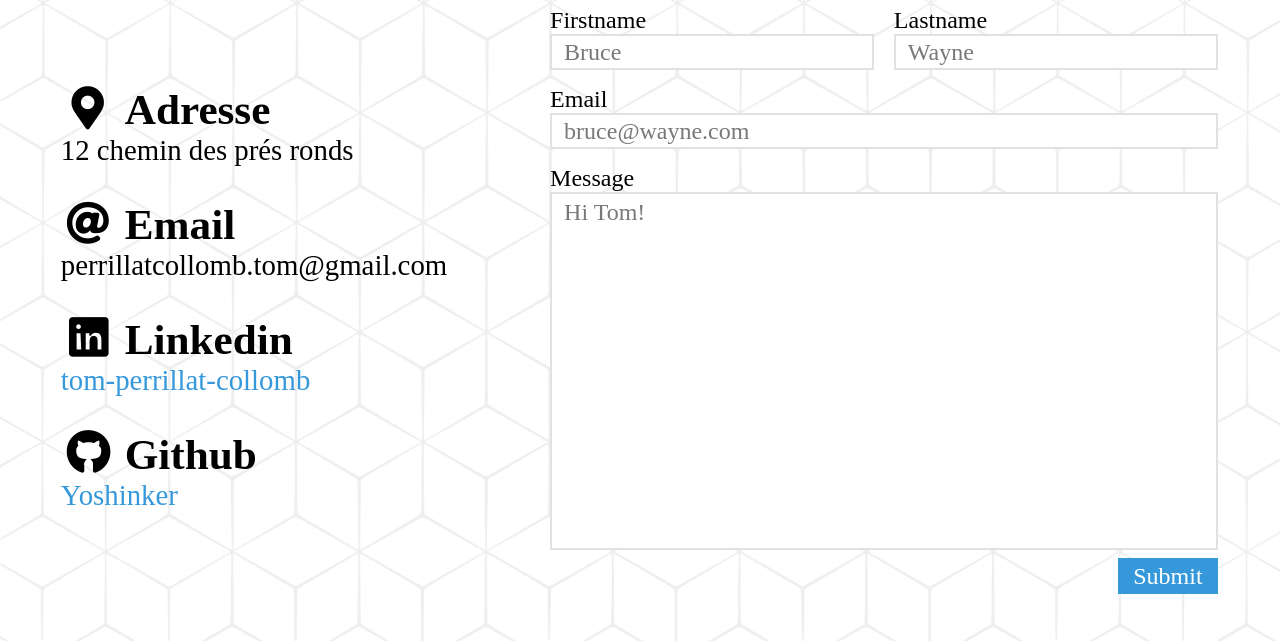
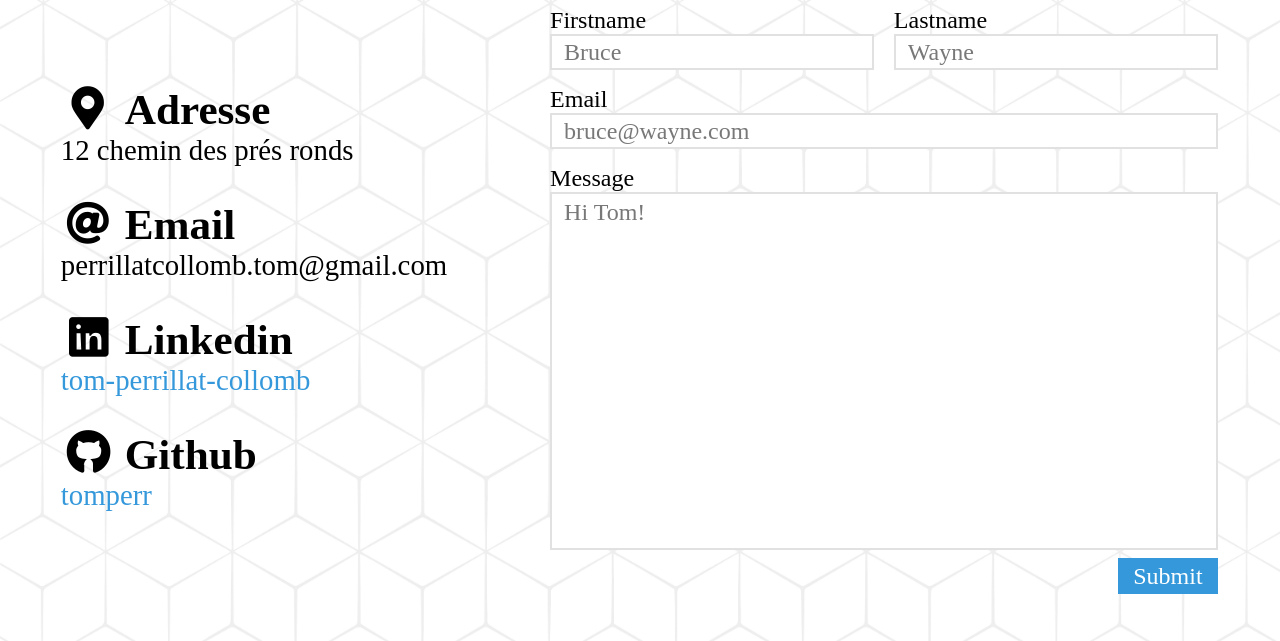
Before and after one commit to tomperr/portfolio, a PHP site: page / in a window 1280 px wide. Shown: the part 4442-5083 px from the top of the page. Run offline with PHP 8.4, Linux system fonts and the light colour scheme; some web fonts are replaced.

Commit message:
update github link

```diff
--- a/contact.php
+++ b/contact.php
@@ -23,7 +23,7 @@
 						</div>
 						<div class="contact-info animate fade-in-left flex-item-auto mt-1">
 							<h4 class="contact-info-title h-4"><i class="fab fa-github fa-fw margin"></i>Github</h4>
-							<p class="contact-info-description h-5"><a href="https://github.com/Yoshinker">Yoshinker</a></p>
+							<p class="contact-info-description h-5"><a href="https://github.com/tomperr">tomperr</a></p>
 						</div>
 					</div>
 				</div>
```
